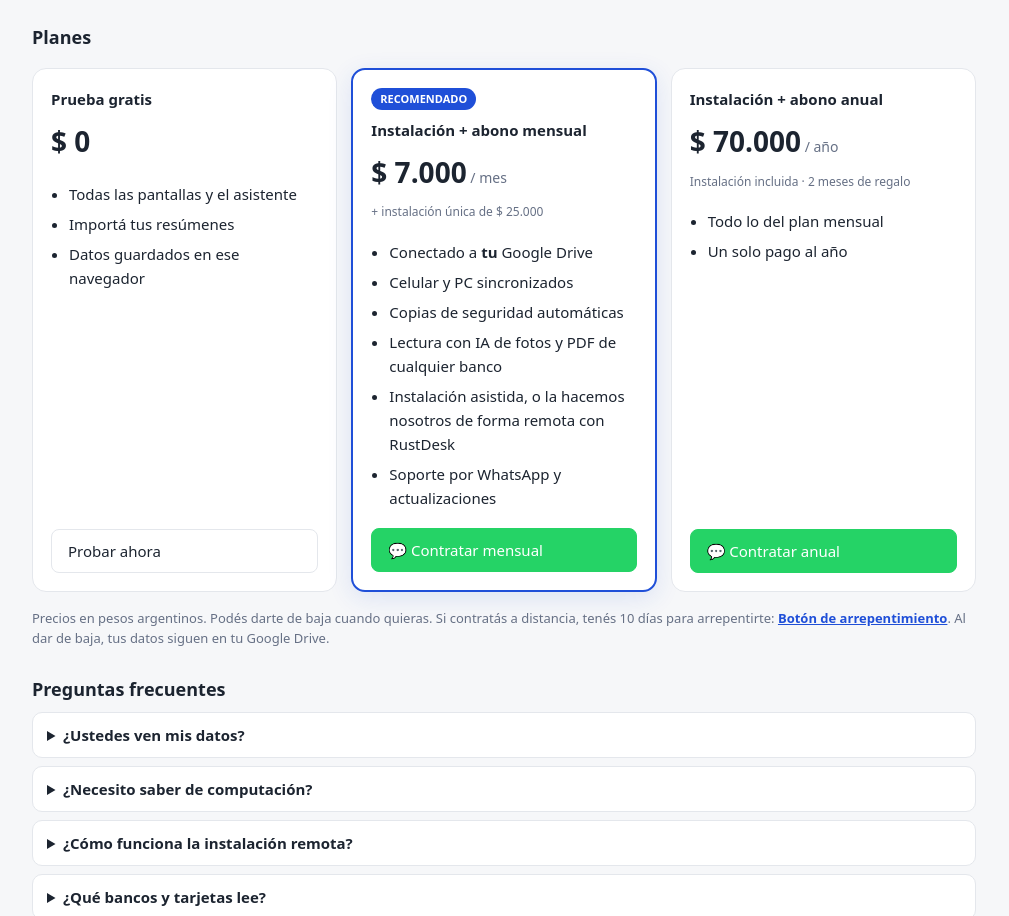
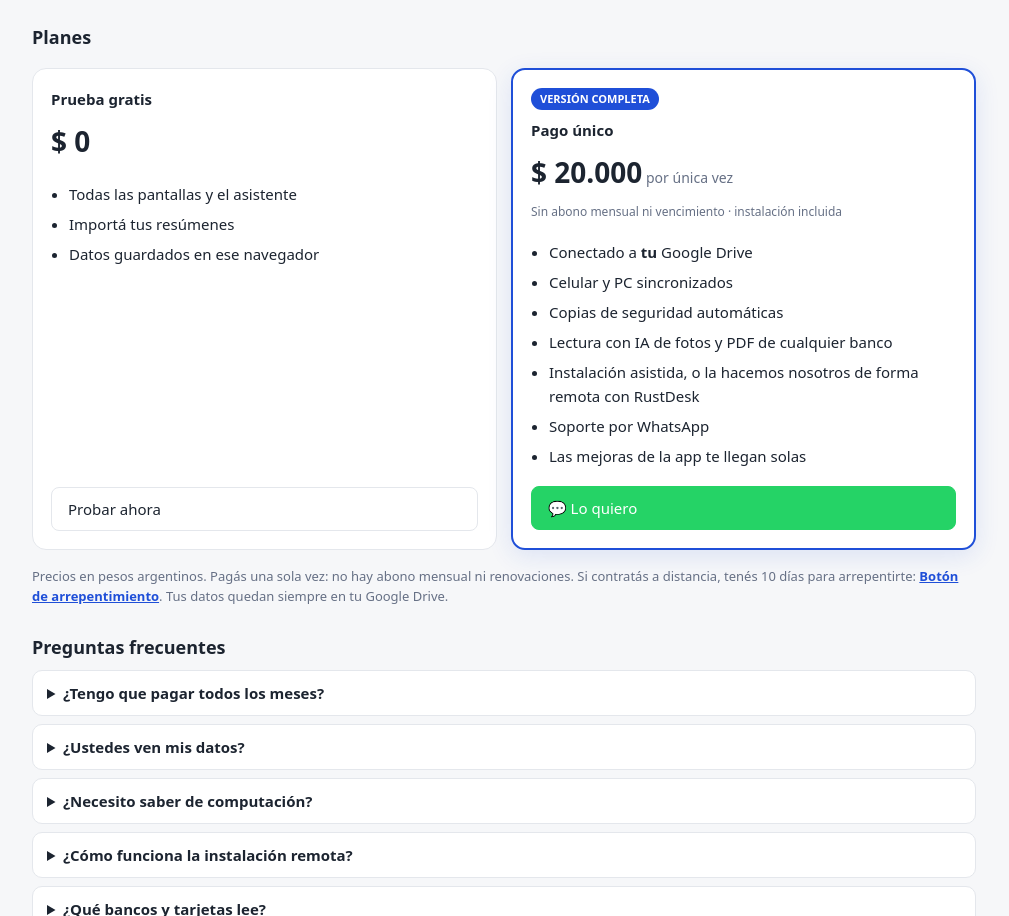
Before and after one commit to NiraiTechIA/Finanzas-Nirai-Tech-IA, a website: page v2/planes.html in a window 1280 px wide. Shown: the part 1768-2684 px from the top of the page, without its empty margins (136-1145 px from the left). Drawn offline with Linux system fonts and the light colour scheme.

Commit message:
Precio único de $20.000 (sin abono) en planes, términos, arrepentimiento y video (#25)
Claude-Session: https://claude.ai/code/session_01VvRPkiBr1ZQfJG4vtV7etu

Co-authored-by: Claude <noreply@anthropic.com>

```diff
--- a/v2/js/config.js
+++ b/v2/js/config.js
@@ -10,9 +10,7 @@ window.NIRAI_CONFIG = {
   SUPPORT_WHATSAPP: '5491172373270',
   BRAND: 'Nirai Tech IA',
   TRIAL_URL: 'https://niraitechia.github.io/Finanzas-Nirai-Tech-IA/v2/',   // dónde se prueba gratis (cambiar a la raíz para usar la V1)
-  PRICES: {                     // editá acá los precios (en pesos)
-    instalacion: 25000,         // instalación asistida o remota con RustDesk (pago único)
-    mensual: 7000,              // abono mensual: soporte + actualizaciones
-    anual: 70000                // abono anual (2 meses de regalo)
+  PRICES: {                     // editá acá el precio (en pesos)
+    unico: 20000                // versión completa: pago único, sin abono (incluye instalación)
   }
 };
--- a/v2/planes.html
+++ b/v2/planes.html
@@ -47,16 +47,14 @@ details.faq{background:var(--card);border:1px solid var(--line);border-radius:10
 <div class="plan"><b>Prueba gratis</b><div class="price">$ 0</div>
 <ul><li>Todas las pantallas y el asistente</li><li>Importá tus resúmenes</li><li>Datos guardados en ese navegador</li></ul>
 <a class="btn" id="planProbar" href="./">Probar ahora</a></div>
-<div class="plan star"><span class="badge2">RECOMENDADO</span><b>Instalación + abono mensual</b><div class="price" id="pMensual">$ —<small> / mes</small></div><div class="small mut" id="pInst">+ instalación única</div>
-<ul><li>Conectado a <b>tu</b> Google Drive</li><li>Celular y PC sincronizados</li><li>Copias de seguridad automáticas</li><li>Lectura con IA de fotos y PDF de cualquier banco</li><li>Instalación asistida, o la hacemos nosotros de forma remota con RustDesk</li><li>Soporte por WhatsApp y actualizaciones</li></ul>
-<a class="btn wa" data-plan="mensual" href="#" target="_blank" rel="noopener">💬 Contratar mensual</a></div>
-<div class="plan"><b>Instalación + abono anual</b><div class="price" id="pAnual">$ —<small> / año</small></div><div class="small mut">Instalación incluida · 2 meses de regalo</div>
-<ul><li>Todo lo del plan mensual</li><li>Un solo pago al año</li></ul>
-<a class="btn wa" data-plan="anual" href="#" target="_blank" rel="noopener">💬 Contratar anual</a></div>
+<div class="plan star"><span class="badge2">VERSIÓN COMPLETA</span><b>Pago único</b><div class="price" id="pUnico">$ 20.000<small> por única vez</small></div><div class="small mut">Sin abono mensual ni vencimiento · instalación incluida</div>
+<ul><li>Conectado a <b>tu</b> Google Drive</li><li>Celular y PC sincronizados</li><li>Copias de seguridad automáticas</li><li>Lectura con IA de fotos y PDF de cualquier banco</li><li>Instalación asistida, o la hacemos nosotros de forma remota con RustDesk</li><li>Soporte por WhatsApp</li><li>Las mejoras de la app te llegan solas</li></ul>
+<a class="btn wa" data-plan="pago único" href="#" target="_blank" rel="noopener">💬 Lo quiero</a></div>
 </div>
-<p class="legal-note">Precios en pesos argentinos. Podés darte de baja cuando quieras. Si contratás a distancia, tenés 10 días para arrepentirte: <a href="arrepentimiento.html"><b>Botón de arrepentimiento</b></a>. Al dar de baja, tus datos siguen en tu Google Drive.</p>
+<p class="legal-note">Precios en pesos argentinos. Pagás una sola vez: no hay abono mensual ni renovaciones. Si contratás a distancia, tenés 10 días para arrepentirte: <a href="arrepentimiento.html"><b>Botón de arrepentimiento</b></a>. Tus datos quedan siempre en tu Google Drive.</p>
 
 <h2>Preguntas frecuentes</h2>
+<details class="faq"><summary>¿Tengo que pagar todos los meses?</summary><p>No. Pagás una sola vez y la app es tuya, sin vencimiento. La instalación está incluida.</p></details>
 <details class="faq"><summary>¿Ustedes ven mis datos?</summary><p>No. Todo se guarda en una carpeta de tu Google Drive, con tu cuenta. Nirai Tech IA no tiene una copia de tu información.</p></details>
 <details class="faq"><summary>¿Necesito saber de computación?</summary><p>No. La instalación es <b>asistida</b>: te guiamos paso a paso, o <b>la hacemos nosotros de forma remota</b> en tu computadora mediante <b>RustDesk</b> (vos lo autorizás y ves todo lo que hacemos). Lleva unos 20 minutos. Después, todo se maneja desde la app.</p></details>
 <details class="faq"><summary>¿Cómo funciona la instalación remota?</summary><p>Descargás <a href="https://rustdesk.com" target="_blank" rel="noopener">RustDesk</a> (gratis), nos pasás el código que te muestra y aceptás la conexión. Entramos solo durante la instalación, con vos presente, y podés cortarla cuando quieras. Nunca te pedimos contraseñas: el inicio de sesión de Google lo hacés vos.</p></details>
@@ -76,9 +74,7 @@ details.faq{background:var(--card);border:1px solid var(--line);border-radius:10
   var C = window.NIRAI_CONFIG || {}, P = C.PRICES || {}, nf = new Intl.NumberFormat('es-AR');
   var num = C.SUPPORT_WHATSAPP || '5491172373270', wa = function (t) { return 'https://wa.me/' + num + '?text=' + encodeURIComponent(t); };
   var $ = function (id) { return document.getElementById(id); };
-  if (P.mensual) $('pMensual').innerHTML = '$ ' + nf.format(P.mensual) + '<small> / mes</small>';
-  if (P.instalacion) $('pInst').textContent = '+ instalación única de $ ' + nf.format(P.instalacion);
-  if (P.anual) $('pAnual').innerHTML = '$ ' + nf.format(P.anual) + '<small> / año</small>';
+  if (P.unico) $('pUnico').innerHTML = '$ ' + nf.format(P.unico) + '<small> por única vez</small>';
   var trial = C.TRIAL_URL || './'; $('ctaProbar').href = trial; $('planProbar').href = trial;
   var gen = 'Hola Nirai Tech IA, quiero contratar FINANZAS NIRAI TECH IA.';
   $('ctaWa').href = wa(gen); $('ctaWa2').href = wa(gen);
```
Also changed, not shown: v2/arrepentimiento.html (+1 -3 lines), v2/terminos.html (+4 -5 lines), 1 other file.
